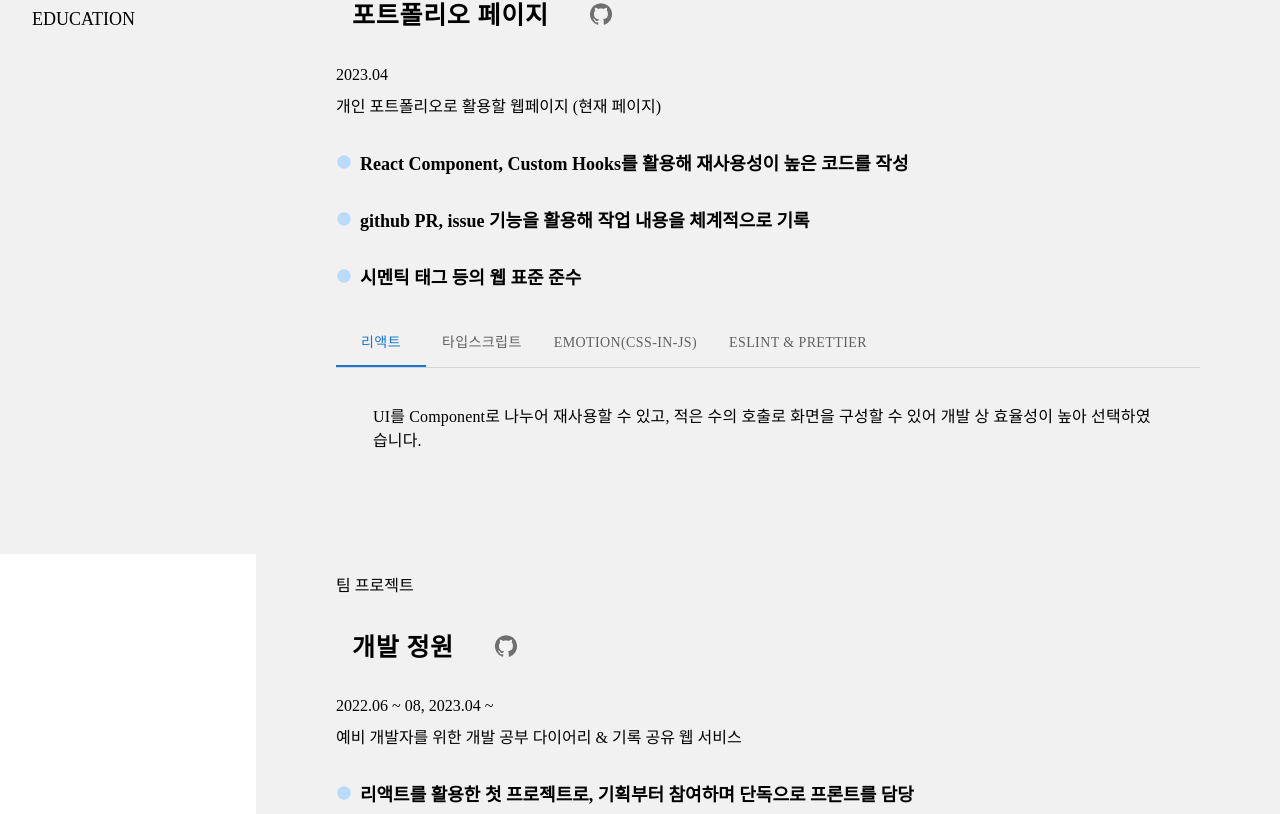
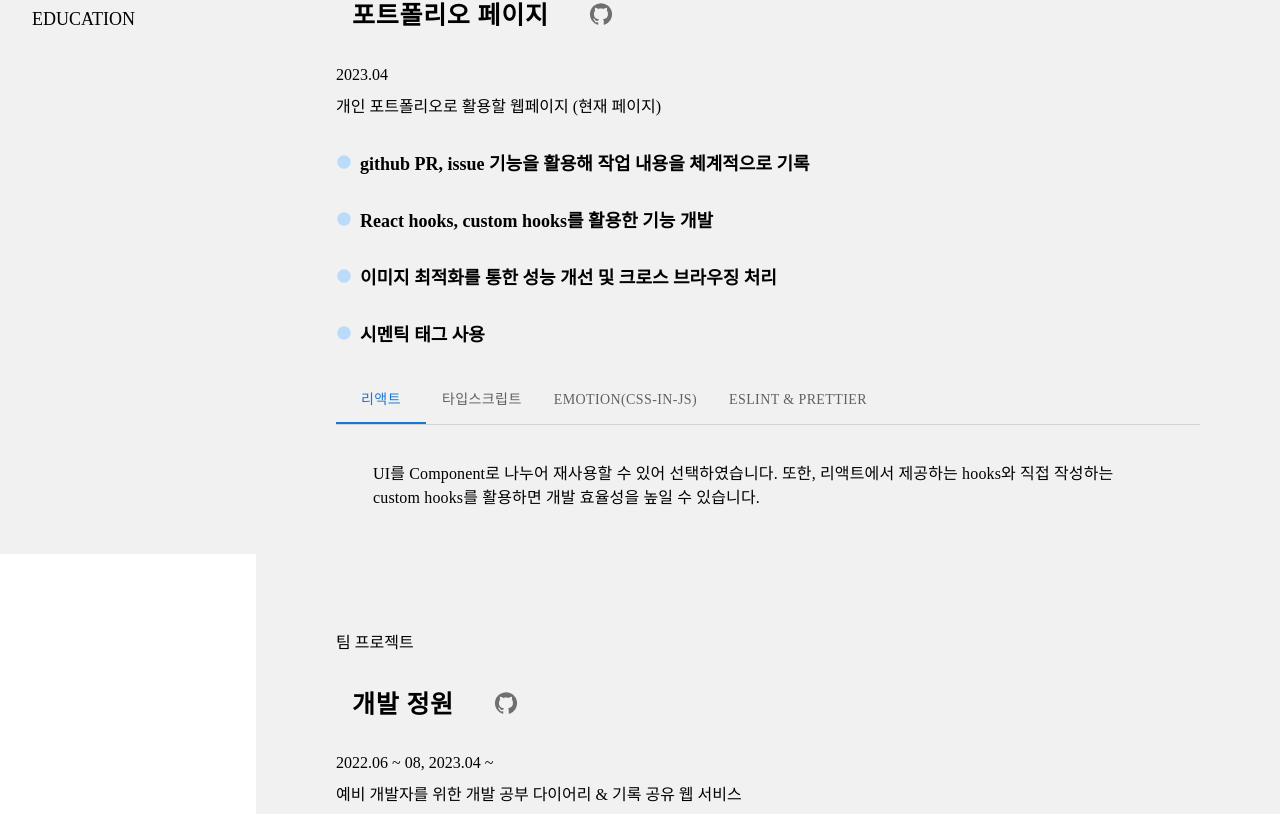
Before and after one commit to hailey-hy/new-personal-portfolio, a React (Create React App) app: page / in a window 1280 px wide. Shown: the part 1046-1860 px from the top of the page. Built offline with nearby package versions, Linux system fonts and the light colour scheme; a web font is replaced by a local one.

Commit message:
feat: 포트폴리오 프로젝트 설명 수정

```diff
--- a/src/constants/ArticleConstants.ts
+++ b/src/constants/ArticleConstants.ts
@@ -7,15 +7,16 @@ export const PROJECT = [
         term: '2023.04',
         group: '개인 프로젝트',
         detail: [
-            'React Component, Custom Hooks를 활용해 재사용성이 높은 코드를 작성',
             'github PR, issue 기능을 활용해 작업 내용을 체계적으로 기록',
-            '시멘틱 태그 등의 웹 표준 준수',
+            'React hooks, custom hooks를 활용한 기능 개발',
+            '이미지 최적화를 통한 성능 개선 및 크로스 브라우징 처리',
+            '시멘틱 태그 사용',
         ],
         tabContents: [
             {
                 index: 0,
                 children:
-                    'UI를 Component로 나누어 재사용할 수 있고, 적은 수의 호출로 화면을 구성할 수 있어 개발 상 효율성이 높아 선택하였습니다.',
+                    'UI를 Component로 나누어 재사용할 수 있어 선택하였습니다. 또한, 리액트에서 제공하는 hooks와 직접 작성하는 custom hooks를 활용하면 개발 효율성을 높일 수 있습니다.',
             },
             {
                 index: 1,
@@ -56,7 +57,7 @@ export const PROJECT = [
             {
                 index: 0,
                 children:
-                    'UI를 Component로 나누어 재사용할 수 있고, 적은 수의 호출로 화면을 구성할 수 있어 개발 상 효율성이 높아 선택하였습니다.',
+                    'UI를 Component로 나누어 재사용할 수 있어 선택하였습니다. 또한, 리액트에서 제공하는 hooks와 직접 작성하는 custom hooks를 활용하면 개발 효율성을 높일 수 있습니다.',
             },
             {
                 index: 1,
```
